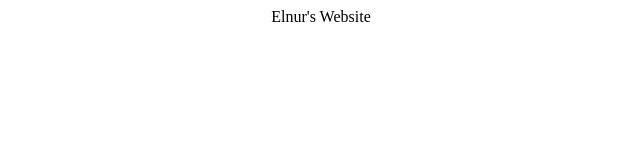
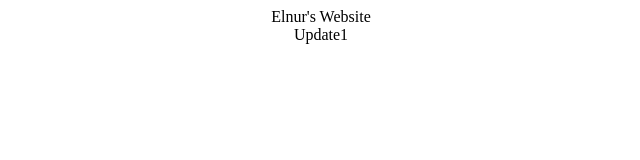
Before and after one commit to ElnurHuseynov/website, a plain HTML site: page JS_TEST/index.html in a window 1280 px wide. Shown: the full height of the page, 319-959 px from the left. Drawn offline with Linux system fonts and the light colour scheme.

Commit message:
Add files via upload

```diff
--- a/JS_TEST/index.html
+++ b/JS_TEST/index.html
@@ -7,5 +7,6 @@
   </head>
   <body>
     <center>Elnur's Website</center>
+    <center>Update1</center>
   </body>
 </html>
```
